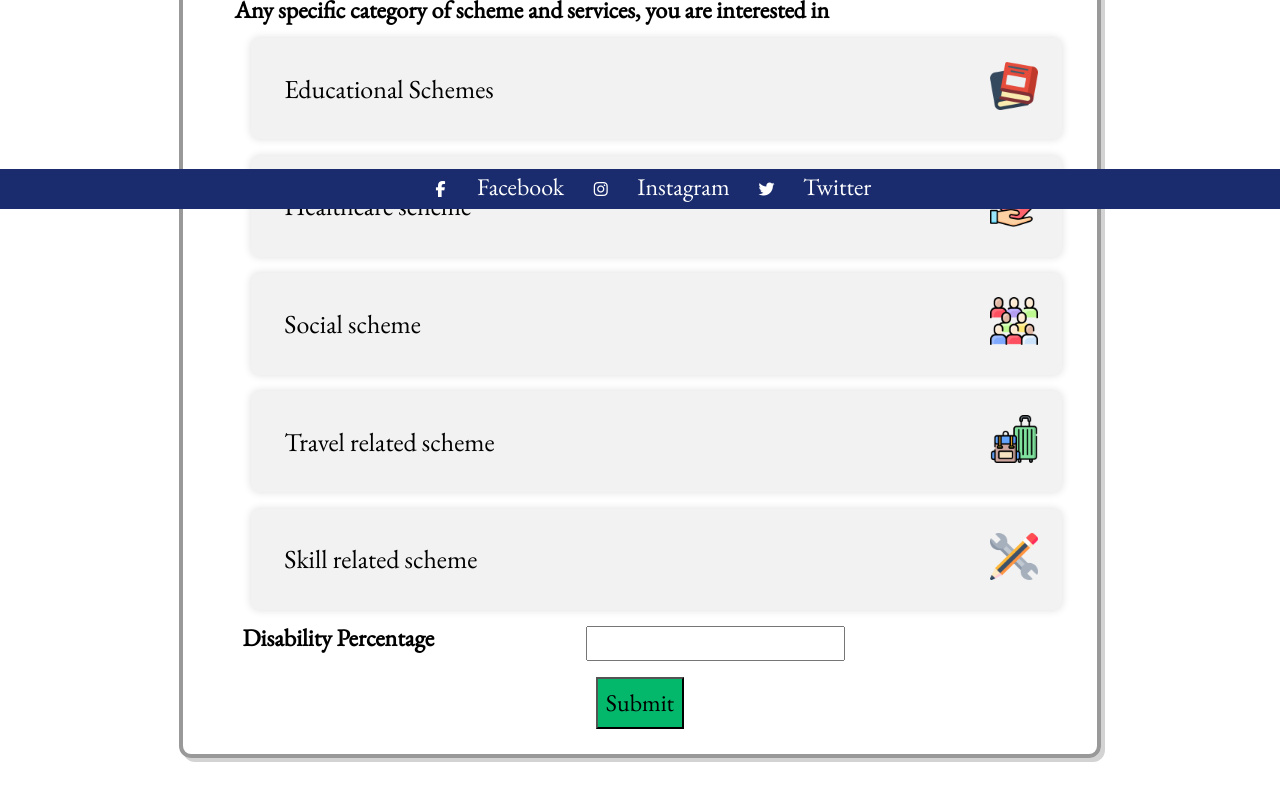
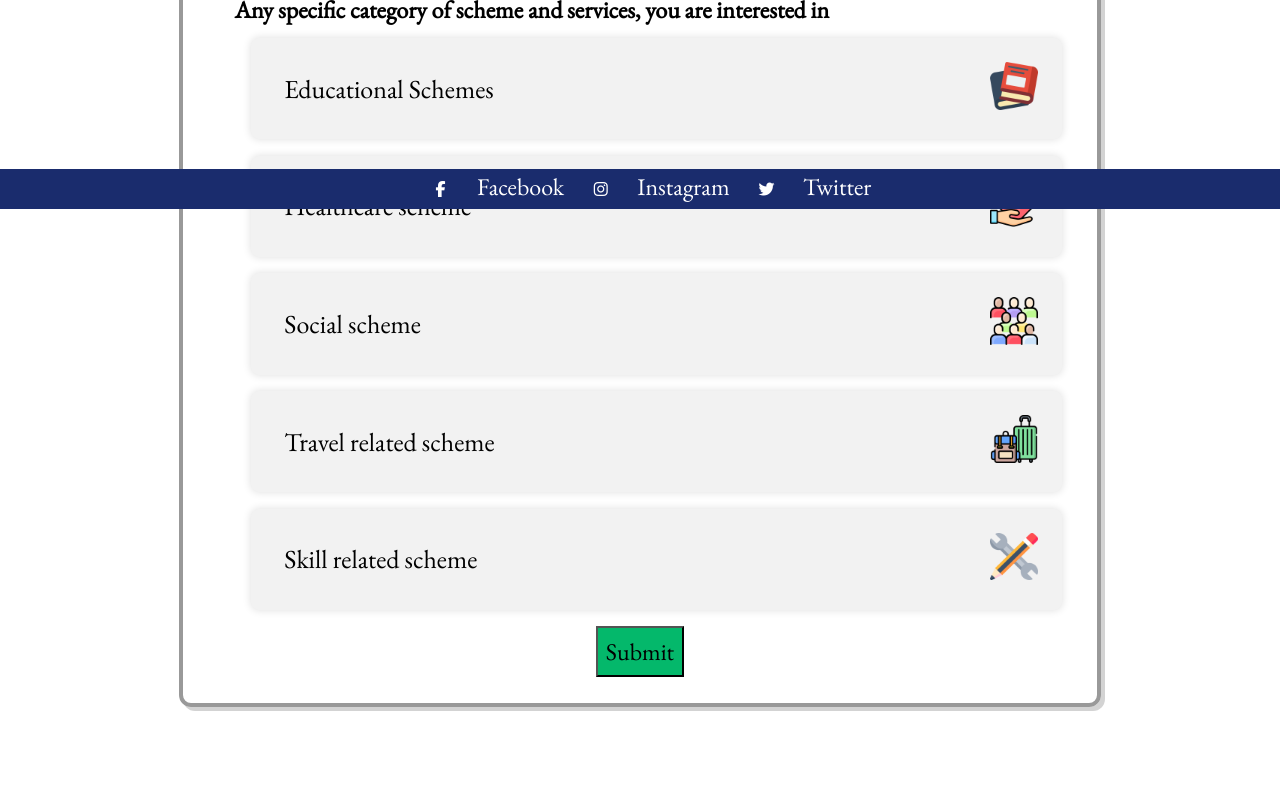
Before and after one commit to pratikk94/disabiityWebsite, a React (Create React App) app: page / in a window 1280 px wide. Shown: the part 591-1391 px from the top of the page. Built offline with nearby package versions, Linux system fonts and the light colour scheme.

Commit message:
Min disability percentage removed

```diff
--- a/src/Pages/FindAService.jsx
+++ b/src/Pages/FindAService.jsx
@@ -693,32 +693,6 @@ function FindAService() {
             </span>
           </div>
                 */}
-          <div style={{ height: "4%" }}></div>
-          <label>
-            <p
-              style={{
-                fontSize: regular.fontSizeText,
-                float: "left",
-                marginTop: "2%",
-                marginLeft: "1%",
-              }}
-            >
-              <strong>Disability Percentage</strong>
-            </p>
-            <input
-              type="number"
-              id="disabilityPercentage"
-              min="0"
-              max="100"
-              style={{
-                marginTop: "2%",
-                width: "32%",
-                height: "3%",
-                marginLeft: "-6%",
-                fontSize: regular.fontSizeText,
-              }}
-            ></input>
-          </label>
           <div className="form-group">
             <button
               type="submit"
```
